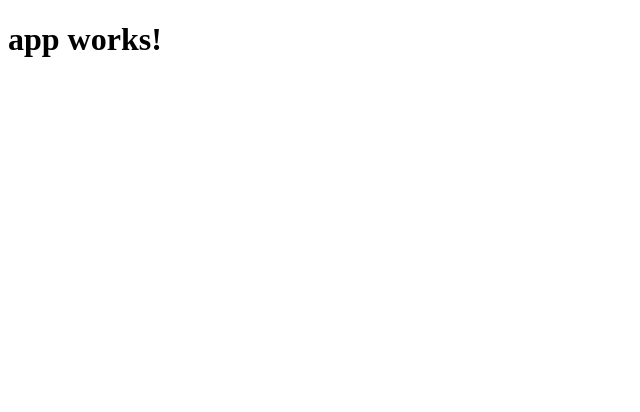
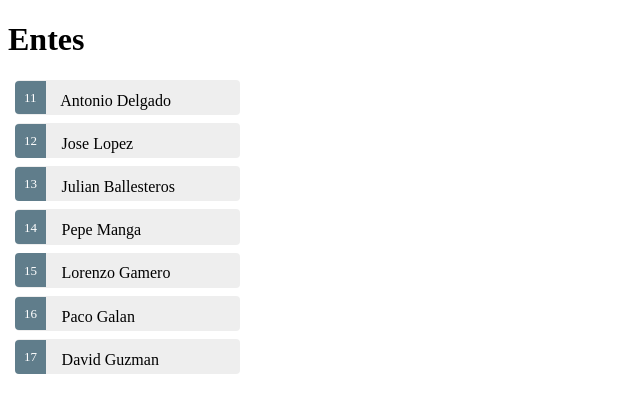
Before and after one commit to madext/probandoAngular, an Angular app: page / in a window 1280 px wide. Shown: the top 412 px of the page, without its empty margins (0-640 px from the left). Built offline with nearby package versions, Linux system fonts and the light colour scheme.

Commit message:
listandoEntes

```diff
--- a/src/app/app.component.css
+++ b/src/app/app.component.css
@@ -0,0 +1,47 @@
+ .selected {
+      background-color: #CFD8DC !important;
+      color: white;
+    }
+    .heroes {
+      margin: 0 0 2em 0;
+      list-style-type: none;
+      padding: 0;
+      width: 15em;
+    }
+    .heroes li {
+      cursor: pointer;
+      position: relative;
+      left: 0;
+      background-color: #EEE;
+      margin: .5em;
+      padding: .3em 0;
+      height: 1.6em;
+      border-radius: 4px;
+    }
+    .heroes li.selected:hover {
+      background-color: #BBD8DC !important;
+      color: white;
+    }
+    .heroes li:hover {
+      color: #607D8B;
+      background-color: #DDD;
+      left: .1em;
+    }
+    .heroes .text {
+      position: relative;
+      top: -3px;
+    }
+    .heroes .badge {
+      display: inline-block;
+      font-size: small;
+      color: white;
+      padding: 0.8em 0.7em 0 0.7em;
+      background-color: #607D8B;
+      line-height: 1em;
+      position: relative;
+      left: -1px;
+      top: -4px;
+      height: 1.8em;
+      margin-right: .8em;
+      border-radius: 4px 0 0 4px;
+}
--- a/src/app/app.component.html
+++ b/src/app/app.component.html
@@ -1,3 +1,8 @@
-<h1>
-  {{title}}
-</h1>
+<h1>{{titulo}}</h1>
+
+
+<ul class="heroes">
+ <li *ngFor="let ente of entes">
+  <span class="badge">{{ente.id}}</span> {{ente.nombre}}
+</li>
+</ul>
--- a/src/app/app.component.ts
+++ b/src/app/app.component.ts
@@ -1,4 +1,6 @@
 import { Component } from '@angular/core';
+import { ENTES } from './datos-ente'
+import { Ente } from './ente'
 
 @Component({
   selector: 'app-root',
@@ -6,5 +8,6 @@ import { Component } from '@angular/core';
   styleUrls: ['./app.component.css']
 })
 export class AppComponent {
-  title = 'app works!';
-}
+  titulo: string = 'Entes'; // variable titulo de la web
+  entes: Ente[] = ENTES; // Inicializa datos desde la constante ENTES
+  };
--- a/src/app/app.module.ts
+++ b/src/app/app.module.ts
@@ -4,6 +4,7 @@ import { FormsModule } from '@angular/forms';
 import { HttpModule } from '@angular/http';
 
 import { AppComponent } from './app.component';
+
 
 @NgModule({
   declarations: [
--- /dev/null
+++ b/src/app/datos-ente.ts
@@ -0,0 +1,14 @@
+import { Ente } from './ente'
+
+  export const ENTES: Ente[] = [
+  { id: 11, nombre: 'Antonio Delgado' },
+  { id: 12, nombre: 'Jose Lopez' },
+  { id: 13, nombre: 'Julian Ballesteros' },
+  { id: 14, nombre: 'Pepe Manga' },
+  { id: 15, nombre: 'Lorenzo Gamero' },
+  { id: 16, nombre: 'Paco Galan' },
+  { id: 17, nombre: 'David Guzman' }
+
+];
+
+  // Exportamos "ENTES" como array de objetos"ente" de clase "Ente"
--- /dev/null
+++ b/src/app/ente.ts
@@ -0,0 +1,7 @@
+
+
+// Definicion de la clase Ente
+export class Ente {
+  id: number;
+  nombre: string;
+}
```
